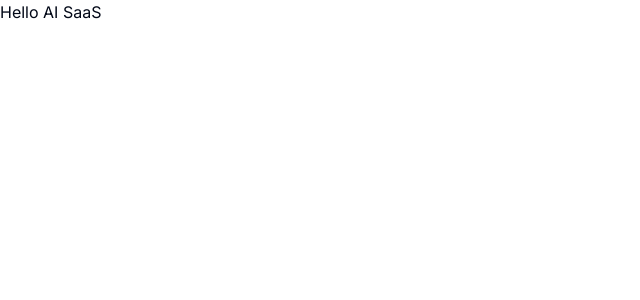
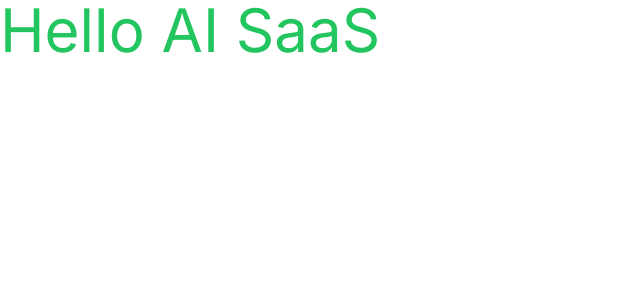
Before and after one commit to rxhxn30/GeniusAI, a Next.js app: page / in a window 1280 px wide. Shown: the top 300 px of the page, without its empty margins (0-640 px from the left). Built offline with nearby package versions, Linux system fonts and the light colour scheme.

Commit message:
first commit

```diff
--- a/app/page.tsx
+++ b/app/page.tsx
@@ -2,6 +2,6 @@
 
 export default function Home() {
   return (
-    <p>Hello AI SaaS</p>
+    <p className="text-6xl text-green-500">Hello AI SaaS</p>
   )
 }
```
